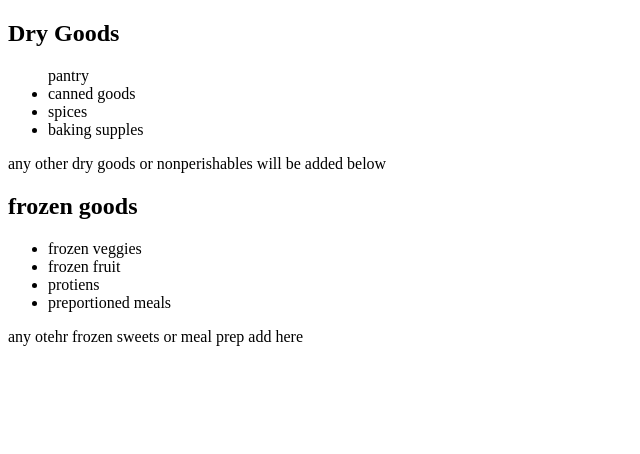
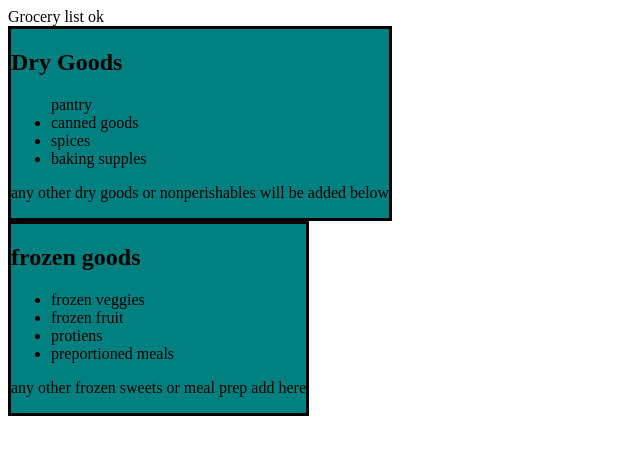
Before and after one commit to DFWYitz/workshop-six, a plain HTML site: page index.html in a window 1280 px wide. Shown: the whole page, without its empty margins (0-640 px from the left). Drawn offline with Linux system fonts and the light colour scheme.

Commit message:
initial commit

```diff
--- a/index.html
+++ b/index.html
@@ -7,6 +7,8 @@
     <link rel="stylesheet" href="style.css">
     <title>Document</title>
 </head>
+
+<header>Grocery list ok</header>
 
 <body>
     <section>
@@ -26,7 +28,7 @@
             <li>protiens</li>
             <li>preportioned meals</li>
         </ul>
-        <p>any otehr frozen sweets or meal prep add here</p>
+        <p>any other frozen sweets or meal prep add here</p>
 
 
     </section>
--- a/style.css
+++ b/style.css
@@ -0,0 +1,3 @@
+section{border: solid;
+    color: black;
+    max-width: fit-content;background-color: teal;}
```
